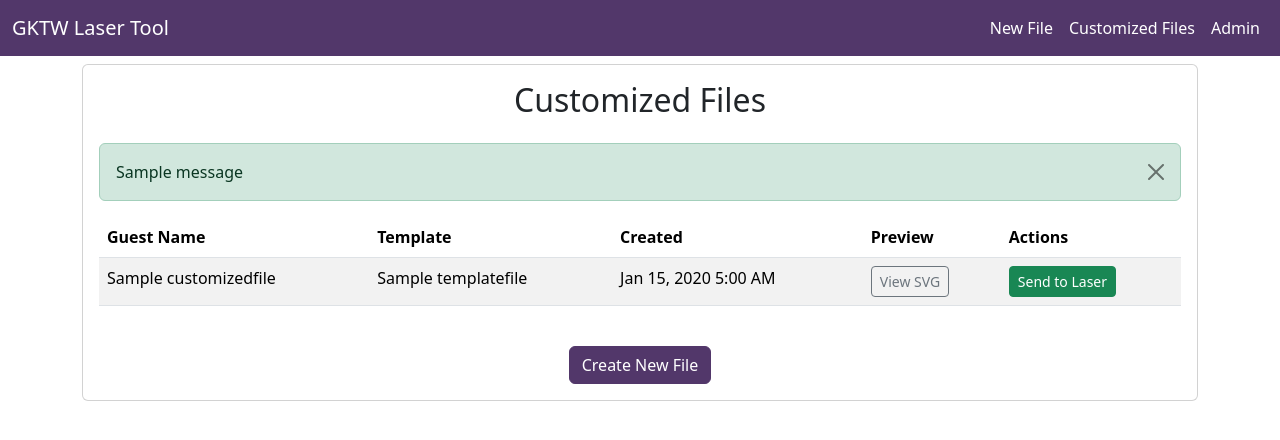
After one commit to dc74089/LabLaser, a Django app: page /customized/ in a window 1280 px wide. The commit adds this page. Shown: the top 440 px of the page. Run offline with Django 5.2, Linux system fonts and the light colour scheme; tables that the repository leaves empty hold one stand-in row (values such as "Sample post"); one stand-in notice (Sample message) is shown; some libraries are stand-ins or nearby versions.

Commit message:
Round one of Claude stuff

```diff
--- a/app/templates/app/base.html
+++ b/app/templates/app/base.html
@@ -16,9 +16,25 @@
   {% block head %}{% endblock %}
 </head>
 <body>
-<nav class="navbar bg-primary">
+<nav class="navbar bg-primary navbar-expand-lg">
   <div class="container-fluid">
     <a class="navbar-brand text-white" href="{% url 'index' %}">GKTW Laser Tool</a>
+    <button class="navbar-toggler" type="button" data-bs-toggle="collapse" data-bs-target="#navbarNav">
+      <span class="navbar-toggler-icon"></span>
+    </button>
+    <div class="collapse navbar-collapse" id="navbarNav">
+      <ul class="navbar-nav ms-auto">
+        <li class="nav-item">
+          <a class="nav-link text-white" href="{% url 'index' %}">New File</a>
+        </li>
+        <li class="nav-item">
+          <a class="nav-link text-white" href="{% url 'list_customized_files' %}">Customized Files</a>
+        </li>
+        <li class="nav-item">
+          <a class="nav-link text-white" href="{% url 'admin' %}">Admin</a>
+        </li>
+      </ul>
+    </div>
   </div>
 </nav>
 
--- /dev/null
+++ b/app/templates/app/list_customized_files.html
@@ -0,0 +1,106 @@
+{% extends 'app/base.html' %}
+
+{% block content %}
+  <div class="row">
+    <div class="col-12">
+      <div class="card">
+        <div class="card-body">
+          <h2 class="text-center mb-4">Customized Files</h2>
+
+          {% if messages %}
+            {% for message in messages %}
+              <div class="alert alert-{{ message.tags }} alert-dismissible fade show" role="alert">
+                {{ message }}
+                <button type="button" class="btn-close" data-bs-dismiss="alert" aria-label="Close"></button>
+              </div>
+            {% endfor %}
+          {% endif %}
+
+          {% if customized_files %}
+            <div class="table-responsive">
+              <table class="table table-striped table-hover">
+                <thead>
+                <tr>
+                  <th>Guest Name</th>
+                  <th>Template</th>
+                  <th>Created</th>
+                  <th>Preview</th>
+                  <th>Actions</th>
+                </tr>
+                </thead>
+                <tbody>
+                {% for file in customized_files %}
+                  <tr>
+                    <td>{{ file.guest_name }}</td>
+                    <td>{{ file.template.name }}</td>
+                    <td>{{ file.created|date:"M d, Y g:i A" }}</td>
+                    <td>
+                      <button class="btn btn-sm btn-outline-secondary" onclick="showPreview({{ file.id }})">
+                        View SVG
+                      </button>
+                    </td>
+                    <td>
+                      <form method="post" action="{% url 'send_to_laser' file.id %}" style="display: inline;">
+                        {% csrf_token %}
+                        <button type="submit" class="btn btn-sm btn-success">
+                          Send to Laser
+                        </button>
+                      </form>
+                    </td>
+                  </tr>
+                {% endfor %}
+                </tbody>
+              </table>
+            </div>
+          {% else %}
+            <p class="text-center text-muted">No customized files yet.</p>
+          {% endif %}
+
+          <div class="mt-4 text-center">
+            <a href="{% url 'index' %}" class="btn btn-primary">Create New File</a>
+          </div>
+        </div>
+      </div>
+    </div>
+  </div>
+
+  <!-- Preview Modal -->
+  <div class="modal fade" id="previewModal" tabindex="-1" aria-hidden="true">
+    <div class="modal-dialog modal-lg">
+      <div class="modal-content">
+        <div class="modal-header">
+          <h5 class="modal-title">SVG Preview</h5>
+          <button type="button" class="btn-close" data-bs-dismiss="modal" aria-label="Close"></button>
+        </div>
+        <div class="modal-body text-center" id="previewContent">
+          <div class="spinner-border" role="status">
+            <span class="visually-hidden">Loading...</span>
+          </div>
+        </div>
+      </div>
+    </div>
+  </div>
+
+  <script>
+      function showPreview(fileId) {
+          const modal = new bootstrap.Modal(document.getElementById('previewModal'));
+          const previewContent = document.getElementById('previewContent');
+
+          // Show loading spinner
+          previewContent.innerHTML = `
+            <div class="spinner-border" role="status">
+              <span class="visually-hidden">Loading...</span>
+            </div>
+          `;
+
+          modal.show();
+
+          // Fetch the SVG preview
+          $.get(`/customized/${fileId}/preview/`, function (data) {
+              previewContent.innerHTML = data;
+          }).fail(function () {
+              previewContent.innerHTML = '<p class="text-danger">Failed to load preview</p>';
+          });
+      }
+  </script>
+{% endblock %}
--- a/app/urls.py
+++ b/app/urls.py
@@ -6,6 +6,11 @@ urlpatterns = [
     path('', choose_file, name='index'),
     path('customize/<uuid:template_id>/', customize_file, name='customize'),
     path('customize/<uuid:template_id>/render/', render_template, name='render'),
+    path('customize/<uuid:template_id>/save/', save_customized_file, name='save_customized_file'),
+
+    path('customized/', list_customized_files, name='list_customized_files'),
+    path('customized/<int:customized_file_id>/preview/', preview_customized_file, name='preview_customized_file'),
+    path('customized/<int:customized_file_id>/send/', send_to_laser, name='send_to_laser'),
 
     path('admin/', admin, name='admin'),
     path('admin/pat/', admin_save_pat, name='admin_save_pat'),
--- a/app/views.py
+++ b/app/views.py
@@ -1,7 +1,11 @@
-from django.http import HttpResponse, HttpResponseBadRequest
-from django.shortcuts import render, redirect
+import json
+import requests
+from django.http import HttpResponse, HttpResponseBadRequest, JsonResponse
+from django.shortcuts import render, redirect, get_object_or_404
+from django.views.decorators.http import require_POST
+from django.contrib import messages
 
-from app.models import TemplateFile
+from app.models import TemplateFile, CustomizedFile
 
 
 def choose_file(request):
@@ -52,3 +56,104 @@ def admin_save_ip(request):
         return redirect('admin')
 
     return HttpResponseBadRequest()
+
+
+@require_POST
+def save_customized_file(request, template_id):
+    """Save a customized file when user clicks 'Finished Customizing'"""
+    template = get_object_or_404(TemplateFile, id=template_id)
+
+    # Get the customization data from POST
+    guest_name = request.POST.get('guest_name', 'Guest')
+    slot_data_list = request.POST.getlist('data[]')
+
+    # Create the CustomizedFile
+    customized_file = CustomizedFile.objects.create(
+        guest_name=guest_name,
+        template=template,
+        slot_data=json.dumps(slot_data_list)
+    )
+
+    return JsonResponse({
+        'success': True,
+        'id': str(customized_file.id),
+        'message': 'File saved successfully'
+    })
+
+
+def send_to_laser(request, customized_file_id):
+    """Send a customized file to the Trotec Ruby laser via API"""
+    customized_file = get_object_or_404(CustomizedFile, id=customized_file_id)
+
+    # Get API credentials from session
+    api_key = request.session.get('pat')
+    ip_address = request.session.get('ip')
+
+    if not api_key or not ip_address:
+        messages.error(request, 'API credentials not configured. Please configure in admin.')
+        return redirect('list_customized_files')
+
+    base_url = f"http://{ip_address}:5001/api/OpenApi"
+
+    try:
+        # Render the SVG
+        svg_content = customized_file.render()
+
+        # Upload the file using the documented /Upload endpoint
+        # According to swagger spec, the field name should be 'uploadedFile'
+        files = {
+            'uploadedFile': ('web_export.svg', svg_content.encode('utf-8'), 'image/svg+xml')
+        }
+        headers = {
+            'Authorization': f'PersonalAccessToken {api_key}',
+            'Accept': 'application/json',
+            'x-api-version': '1.0-OpenApi'
+        }
+
+        upload_response = requests.post(
+            f"{base_url}/Upload",
+            headers=headers,
+            files=files,
+            timeout=30
+        )
+        upload_response.raise_for_status()
+
+        # Note: The swagger spec indicates Upload returns 'Nothing' (empty response)
+        # The original JavaScript code expected an 'id' and then called /jobs/{id}/produce
+        # but that endpoint is not documented in the swagger spec.
+        #
+        # If the upload is successful, the file should be in the queue.
+        # You may need to use /GetQueueElements to find it, or the workflow
+        # might be different than originally implemented.
+
+        messages.success(request, f'Successfully uploaded to laser! The file should now be in the queue. Press START on the machine.')
+
+    except requests.RequestException as e:
+        error_detail = str(e)
+        if hasattr(e, 'response') and e.response is not None:
+            try:
+                error_json = e.response.json()
+                if 'code' in error_json:
+                    error_detail = f"{error_json['code']}: {error_json.get('additionalInfo', '')}"
+            except:
+                error_detail = e.response.text if e.response.text else str(e)
+
+        messages.error(request, f'Failed to send to laser: {error_detail}')
+
+    return redirect('list_customized_files')
+
+
+def list_customized_files(request):
+    """Display the last 50 customized files, newest first"""
+    customized_files = CustomizedFile.objects.select_related('template').order_by('-created')[:50]
+
+    return render(request, 'app/list_customized_files.html', {
+        'customized_files': customized_files
+    })
+
+
+def preview_customized_file(request, customized_file_id):
+    """Return the rendered SVG for preview"""
+    customized_file = get_object_or_404(CustomizedFile, id=customized_file_id)
+    svg_content = customized_file.render()
+    return HttpResponse(svg_content)
--- a/requirements.txt
+++ b/requirements.txt
@@ -1 +1,2 @@
 Django~=6.0.2
+requests~=2.32.5
```
Also changed, not shown: app/templates/app/customize_file.html (+37 -54 lines).
